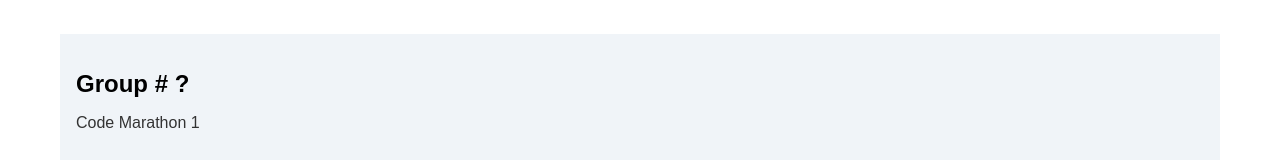
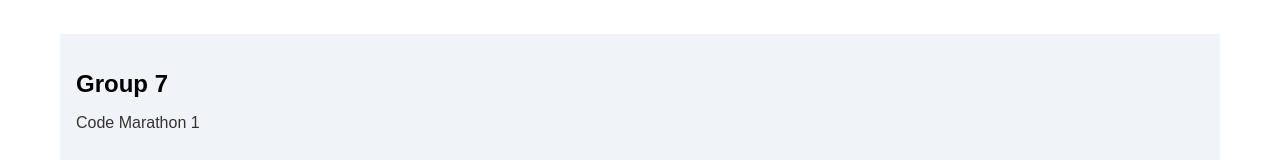
Before and after one commit to aroushirfan/Coding-Marathon1-group7, a React (Vite) app: page / in a window 1280 px wide. Shown: the part 124-284 px from the top of the page. Built offline with nearby package versions, Linux system fonts and the light colour scheme.

Commit message:
deployed on github pages and some alterations is self assessments

```diff
--- a/package.json
+++ b/package.json
@@ -26,6 +26,7 @@
     "eslint": "^9.33.0",
     "eslint-plugin-react-hooks": "^5.2.0",
     "eslint-plugin-react-refresh": "^0.4.20",
+    "gh-pages": "^6.3.0",
     "globals": "^16.3.0",
     "vite": "^7.1.2"
   }
--- a/src/components/Home.jsx
+++ b/src/components/Home.jsx
@@ -1,7 +1,7 @@
 function Home() {
     return (
       <div>
-        <h2>Group # ?</h2>
+        <h2>Group 7</h2>
         <p>Code Marathon 1</p>
       </div>
     );
```
Also changed, not shown: src/components/ContactListManager/self-assessment.md (+2 -2 lines), src/components/RecipeManager/self-assessment.md (+2 -2 lines), src/components/ShoppingCart/self-assessment.md (+2 -2 lines), src/components/SignupPage/self-assessment.md (+1 -1 lines), 1 other file (tests, documents, lock files or other folders).
